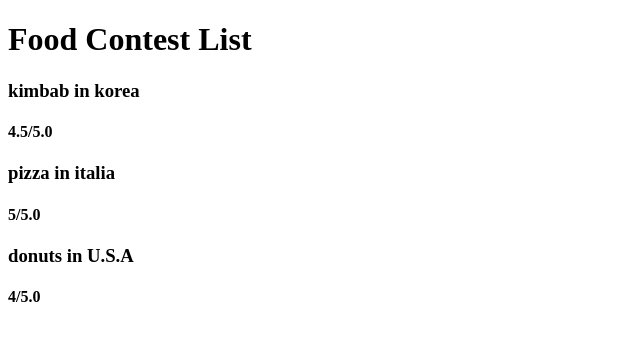
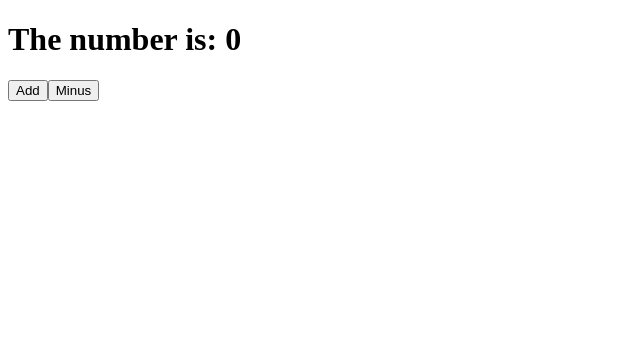
Before and after one commit to eseolyn/movie_app, a React (Create React App) app: page / in a window 1280 px wide. Shown: the top 340 px of the page, without its empty margins (0-640 px from the left). Built offline with nearby package versions, Linux system fonts and the light colour scheme.

Commit message:
example react Component life cycle

```diff
--- a/src/App.js
+++ b/src/App.js
@@ -1,63 +1,28 @@
-import PropTypes from "prop-types";
+//import PropTypes from "prop-types";
+import React from "react";
 
-function Food({ name, country, rating }) {
-  return (
-    <div>
-      <h3>
-        {name} in {country}
-      </h3>
-      <h4>{rating}/5.0</h4>
-    </div>
-  );
-}
-// component file&function는 대문자
-// App에서 child-compo로 정보를 보내고 정보를 사용하는 법
-// property으로 value를 보냄(log porps => Object) like HTML: jsx
-// ex) <Food fav="kimbab" />  =>여러정보를 보내기에 비효율적
-// list의 child에는 각각의 unique key prop이 있어야한다.
-// props를 제대로 보내고 있는지 확인 ⇒ PropTypes
+// react can save dynamic data in state
 
-Food.propTypes = {
-  name: PropTypes.string.isRequired,
-  country: PropTypes.string.isRequired,
-  rating: PropTypes.number.isRequired,
-};
-
-const foodILike = [
-  {
-    id: 1,
-    name: "kimbab",
-    country: "korea",
-    rating: 4.5,
-  },
-  {
-    id: 2,
-    name: "pizza",
-    country: "italia",
-    rating: 5.0,
-  },
-  {
-    id: 3,
-    name: "donuts",
-    country: "U.S.A",
-    rating: 4.0,
-  },
-];
-
-function App() {
-  return (
-    <div>
-      <h1>Food Contest List</h1>
-      {foodILike.map((dish) => (
-        <Food
-          key={dish.id} // react need unique key
-          name={dish.name}
-          country={dish.country}
-          rating={dish.rating}
-        />
-      ))}
-    </div>
-  );
+class App extends React.Component {
+  state = {
+    count: 0,
+  };
+  // 외부 상태에 의존하지 않도록 use ‘current’
+  add = () => {
+    this.setState((current) => ({ count: current.count + 1 }));
+  };
+  minus = () => {
+    this.setState((current) => ({ count: current.count - 1 }));
+  };
+  render() {
+    return (
+      <div>
+        <h1>The number is: {this.state.count}</h1>
+        <button onClick={this.add}>Add</button>
+        <button onClick={this.minus}>Minus</button>
+      </div>
+    );
+  }
 }
 
 export default App;
```
